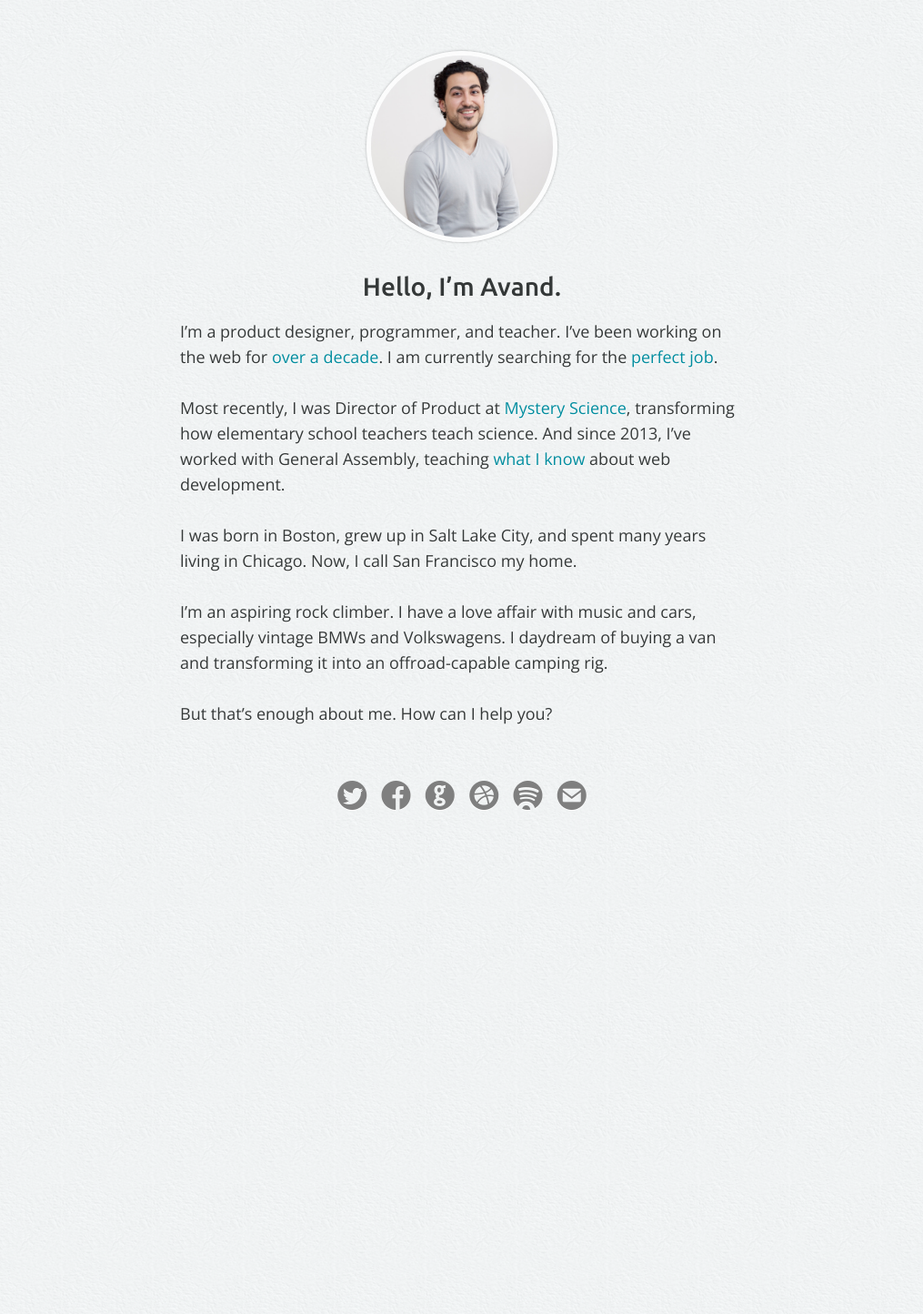
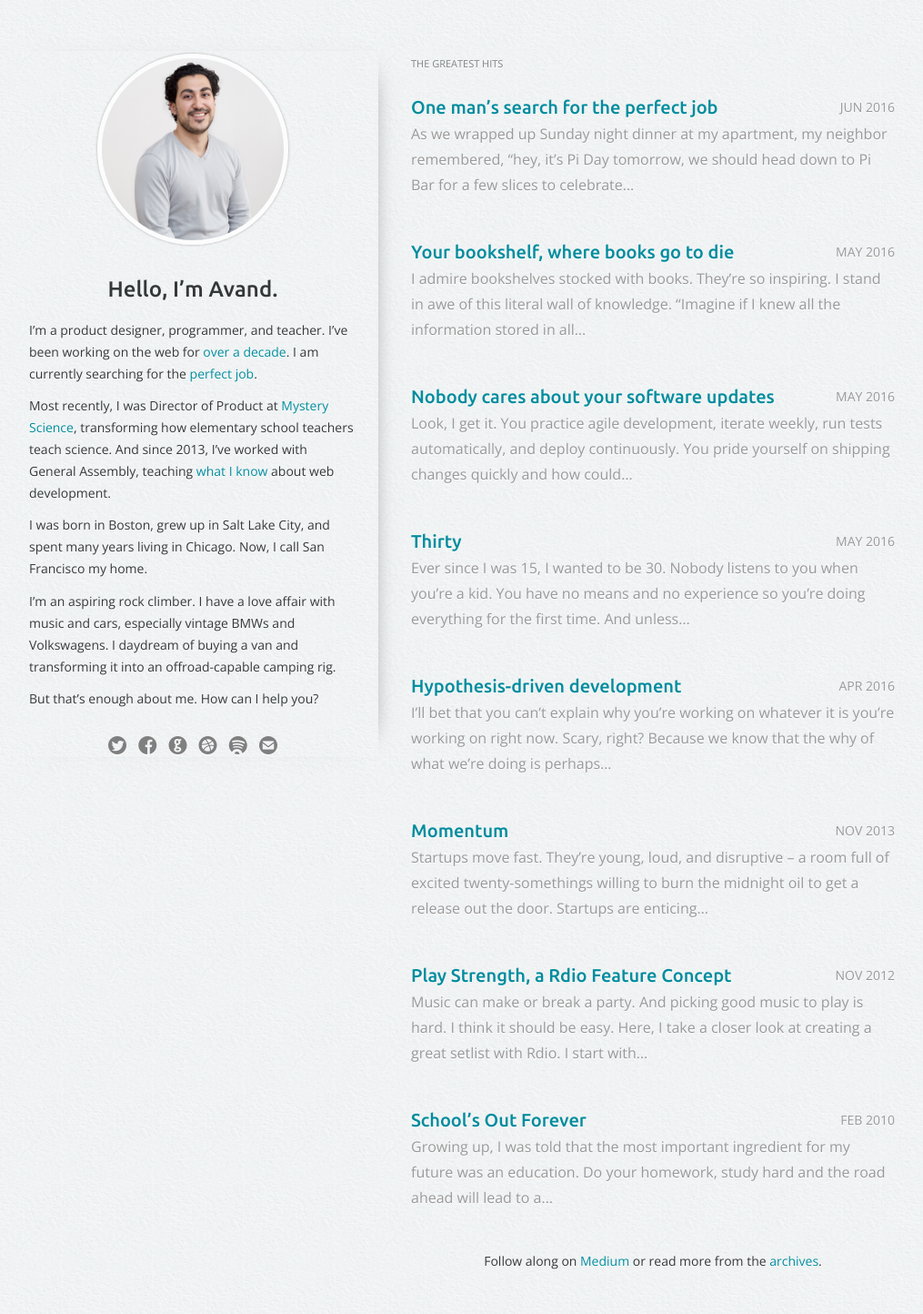
Before and after one commit to avand/avand.github.com, a Jekyll site: the page built from index.html, in a window 1280 px wide. Shown: the whole page at 91% size, without its empty margins (132-1147 px from the left). Built offline with Jekyll 4.4.1, drawn with Linux system fonts in a browser that asks for light colours; before the commit the page ends 942 px from its top, so only the background shows below that.

Commit message:
Adding a bunch of articles to the homepage (better mobile too)

```diff
--- a/index.html
+++ b/index.html
@@ -4,17 +4,101 @@ layout: default
 ---
 
 <div class="homepage">
-  <div class="container">
+  <div class="left-column">
     <div class="headshot">
       <img src="/images/avand.jpg" width="42" height="42" />
     </div>
 
-    <p class="salutation ubuntu-500">
+    <h1 class="salutation ubuntu-500">
       Hello, I’m Avand.
-    </p>
+    </h1>
 
     {% include _bio.html %}
 
     {% include _links.html %}
   </div>
+
+  <div class="right-column">
+    <h1>The Greatest Hits</h1>
+
+    <ul>
+      <li>
+        <div class="meta">Jun 2016</div>
+        <a href="https://medium.com/@avand/one-mans-search-for-the-perfect-job-90caad5d5b9f#.7ymm4tyl6" class="ubuntu-500">
+          One man’s search for the perfect job
+        </a>
+        <p>
+          As we wrapped up Sunday night dinner at my apartment, my neighbor remembered, “hey, it’s Pi Day tomorrow, we should head down to Pi Bar for a few slices to celebrate…
+        </p>
+      </li>
+      <li>
+        <div class="meta">May 2016</div>
+        <a href="https://medium.com/@avand/your-bookshelf-where-books-go-to-die-caa361163656#.1lvkam2nf" class="ubuntu-500">
+          Your bookshelf, where books go to die
+        </a>
+        <p>
+          I admire bookshelves stocked with books. They’re so inspiring. I stand in awe of this literal wall of knowledge. “Imagine if I knew all the information stored in all…
+        </p>
+      </li>
+      <li>
+        <div class="meta">May 2016</div>
+        <a href="https://medium.com/hover-state/nobody-cares-about-your-software-updates-7867a798faee#.xtcbewz2r" class="ubuntu-500">
+          Nobody cares about your software updates
+        </a>
+        <p>
+          Look, I get it. You practice agile development, iterate weekly, run tests automatically, and deploy continuously. You pride yourself on shipping changes quickly and how could…
+        </p>
+      </li>
+      <li>
+        <div class="meta">May 2016</div>
+        <a href="https://medium.com/@avand/thirty-4a007b1e9332#.mcimws8ul" class="ubuntu-500">
+          Thirty
+        </a>
+        <p>
+          Ever since I was 15, I wanted to be 30. Nobody listens to you when you’re a kid. You have no means and no experience so you’re doing everything for the first time. And unless…
+        </p>
+      </li>
+      <li>
+        <div class="meta">Apr 2016</div>
+        <a href="https://medium.com/hover-state/hypothesis-driven-development-bb6aa77e1677#.ms7yb5eza" class="ubuntu-500">
+          Hypothesis-driven development
+        </a>
+        <p>
+          I’ll bet that you can’t explain why you’re working on whatever it is you’re working on right now. Scary, right? Because we know that the why of what we’re doing is perhaps…
+        </p>
+      </li>
+      <li>
+        <div class="meta">Nov 2013</div>
+        <a href="2013/11/20/momentum.html" class="ubuntu-500">
+          Momentum
+        </a>
+        <p>
+          Startups move fast. They’re young, loud, and disruptive – a room full of excited twenty-somethings willing to burn the midnight oil to get a release out the door. Startups are enticing…
+        </p>
+      </li>
+      <li>
+        <div class="meta">Nov 2012</div>
+        <a href="2012/11/29/play-strength-a-rdio-feature-concept.html" class="ubuntu-500">
+          Play Strength, a Rdio Feature Concept
+        </a>
+        <p>
+          Music can make or break a party. And picking good music to play is hard. I think it should be easy. Here, I take a closer look at creating a great setlist with Rdio. I start with…
+        </p>
+      </li>
+      <li>
+        <div class="meta">Feb 2010</div>
+        <a href="2010/02/17/schools-out-forever.html" class="ubuntu-500">
+          School’s Out Forever
+        </a>
+        <p>
+          Growing up, I was told that the most important ingredient for my future was an education. Do your homework, study hard and the road ahead will lead to a…
+        </p>
+      </li>
+    </ul>
+
+    <p class="more">
+      Follow along on <a href="https://medium.com/@avand">Medium</a> or
+      read more from the <a href="blog.html">archives</a>.
+    </p>
+  </div>
 </div>
--- a/stylesheets/screen.css
+++ b/stylesheets/screen.css
@@ -47,7 +47,11 @@ abbr {
 
 .content {
   text-shadow: 0 1px 0px #FFF;
-  margin-bottom: 3em; }
+  margin-bottom: 0;
+  margin-bottom: 3em;
+  margin-left: auto;
+  margin-right: auto;
+  max-width: 1000px; }
 
 .links { }
   .links a {
@@ -77,6 +81,13 @@ abbr {
   .links .vimeo:hover,
   .links .vimeo:active      { color: #1ab7ea; }
 
+.bio br {
+  content: "";
+  display: block;
+  height: 0;
+  margin: .8em 0;
+}
+
 .headshot {
   border-style: solid;
   border-color: white;
@@ -87,7 +98,6 @@ abbr {
   overflow: hidden; }
 
 .homepage {
-  text-align: center;
   margin-top: 56px; }
   .homepage .headshot,
   .homepage .headshot img {
@@ -100,16 +110,53 @@ abbr {
     margin-right: auto; }
   .homepage .bio {
     text-align: left; }
-  .homepage p {
-    font-size: 18px;
-    margin: 14px 0; }
+  .homepage .left-column p {
+    font-size: 14px;
+    line-height: 24px;
+    margin: 12px 0; }
+  .homepage .left-column {
+    width: 360px;
+    padding: 0 24px;
+    float: left;
+    box-shadow: 14px 0 28px -28px rgba(0, 0, 0, 0.7) }
   .homepage .salutation {
-    font-size: 28px;
-    line-height: 42px; }
+    font-size: 24px;
+    line-height: 42px;
+    text-align: center; }
   .homepage .links {
-    font-size: 32px;
-    line-height: 32px;
-    margin-top: 64px; }
+    text-align: center;
+    font-size: 20px;
+    line-height: 20px;
+    margin-top: 32px; }
+  .homepage .right-column {
+    margin-left: 408px;
+    padding: 0 24px 0 36px; }
+  .homepage .right-column h1 {
+    font-size: 11px;
+    text-transform: uppercase;
+    margin-bottom: 20px;
+    opacity: 0.6; }
+  .homepage .right-column ul {
+    list-style: none;
+    margin: 0;
+    padding: 0; }
+  .homepage .right-column li {
+    margin-bottom: 46px; }
+  .homepage .right-column li a {
+    font-size: 20px; }
+  .homepage .right-column li p {
+    font-weight: 400;
+    color: #999 }
+  .homepage .right-column .more {
+    font-size: 14px;
+    line-height: 20px;
+    text-align: center; }
+  .homepage .right-column .meta {
+    color: #999;
+    font-size: 14px;
+    float: right;
+    margin-left: 10px;}
+
 
 .blog-index { }
   .blog-index .header {
@@ -285,7 +332,9 @@ abbr {
     .blog-show .about-the-author p a {
       font-weight: 400; }
     .blog-show .about-the-author .salutation {
-      margin-bottom: .4em; }
+      font-size: 1.2em;
+      margin-bottom: .5em;
+      margin-top: 1em; }
     .blog-show .about-the-author .valediction {
       margin-top: 1em; }
     .blog-show .about-the-author .links {
@@ -295,7 +344,19 @@ abbr {
       line-height: 36px; }
 
 /* iPhone (portrait & landscape) */
-@media only screen and (max-device-width: 480px) {
+@media only screen and (max-width: 480px) {
+}
+
+@media only screen and (max-width: 800px) {
+  .homepage .left-column {
+    width: 300px;
+  }
+  .homepage .right-column {
+    margin-left: 348px;
+  }
+}
+
+@media only screen and (max-width: 640px) {
   .container {
     width:  90%;
     margin: 0 5%; }
@@ -332,7 +393,17 @@ abbr {
       text-align: center; }
 
   .homepage {
-    margin-top: 42px; }
+    margin-top: 30px; }
+    .homepage .left-column p {
+      margin: 10px 0; }
+    .homepage .left-column {
+      width: 92%;
+      padding: 0 4% 32px;
+      float: none;
+      box-shadow: 0 14px 28px -28px rgba(0, 0, 0, 0.7) }
+    .homepage .right-column {
+      margin-left: 0;
+      padding: 32px 4%; }
     .homepage .links a {
-      display: inline-block; }
+      display: inline-block;
 }
```
